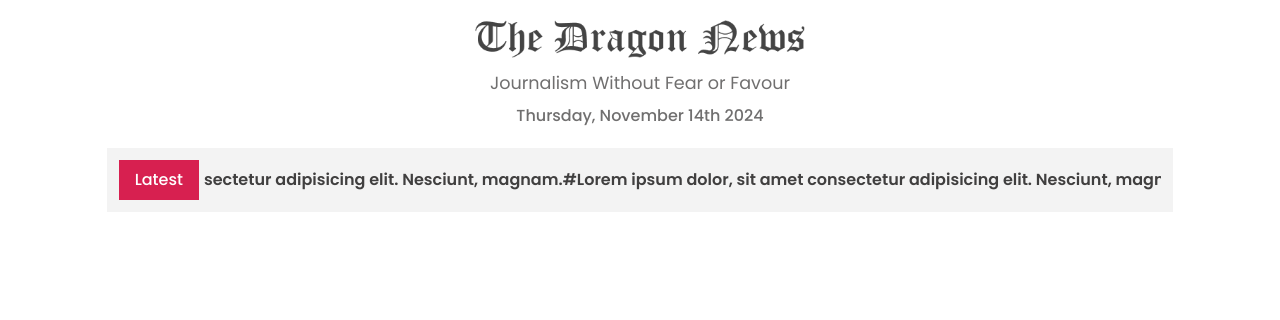
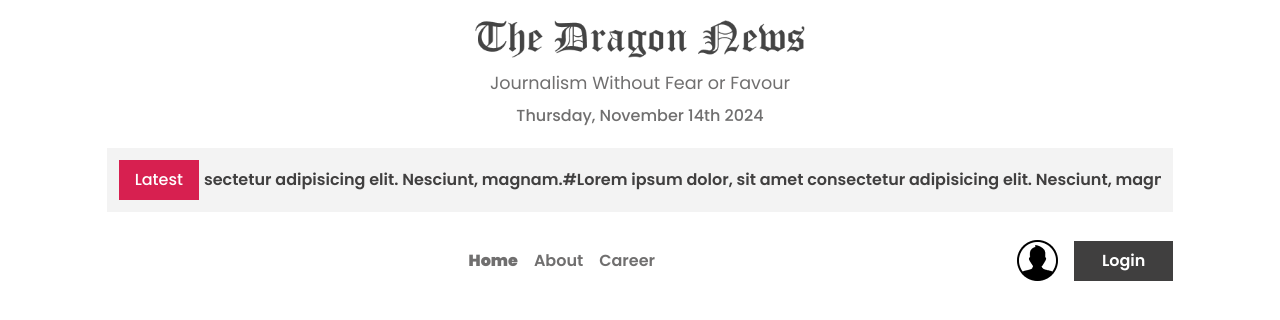
Before and after one commit to Jaber-riyan/Dragon_News, a React (Vite) app: page / in a window 1280 px wide. Shown: the top 320 px of the page. Built offline with nearby package versions, Linux system fonts and the light colour scheme; a web font is replaced by a local one.

Commit message:
navbar complete

```diff
--- a/index.html
+++ b/index.html
@@ -5,7 +5,7 @@
     <meta name="viewport" content="width=device-width, initial-scale=1.0" />
     <title>Module 52</title>
   </head>
-  <body class="poppins-font">
+  <body>
     <div id="root"></div>
     <script type="module" src="/src/main.jsx"></script>
   </body>
--- /dev/null
+++ b/src/Components/Navbar.jsx
@@ -0,0 +1,24 @@
+import { NavLink } from "react-router-dom";
+import userLogo from '../assets/user.png';
+
+const Navbar = () => {
+    return (
+        <div className="flex justify-between items-center">
+            <div className=""></div>
+            <div className="space-x-4">
+                <NavLink  to='/' className={({ isActive }) =>
+                    isActive ? "text-[#706F6F] font-black" : "text-[#706F6F] font-semibold"}>Home</NavLink>
+                <NavLink to={'/about'} className={({ isActive }) =>
+                    isActive ? "text-[#706F6F] font-black" : "text-[#706F6F] font-semibold"}>About</NavLink>
+                <NavLink to={'/career'} className={({ isActive }) =>
+                    isActive ? "text-[#706F6F] font-black" : "text-[#706F6F] font-semibold"}>Career</NavLink>
+            </div>
+            <div className="flex justify-center items-center gap-4">
+                <img src={userLogo} alt="" />
+                <button className="px-7 font-semibold py-2 bg-[#403F3F] text-white">Login</button>
+            </div>
+        </div >
+    );
+};
+
+export default Navbar;
--- a/src/Layout/HomeLayout.jsx
+++ b/src/Layout/HomeLayout.jsx
@@ -1,15 +1,19 @@
 import Header from "../Components/Header";
 import LatestNews from "../Components/LatestNews";
+import Navbar from "../Components/Navbar";
 
 const HomeLayout = () => {
     return (
-        <div>
+        <div className="poppins-font">
             <header>
                 <Header></Header>
                 <section className="w-10/12 mx-auto">
                     <LatestNews></LatestNews>
                 </section>
             </header>
+            <nav className="w-10/12 mx-auto mt-7">
+                <Navbar></Navbar>
+            </nav>
         </div>
     );
 };
```
Also changed, not shown: 2 other files (tests, documents, lock files or other folders).
